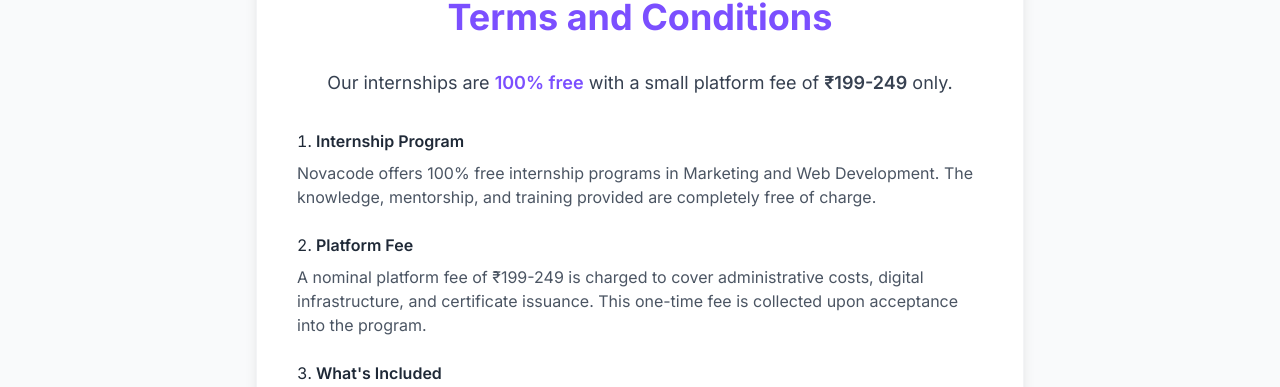
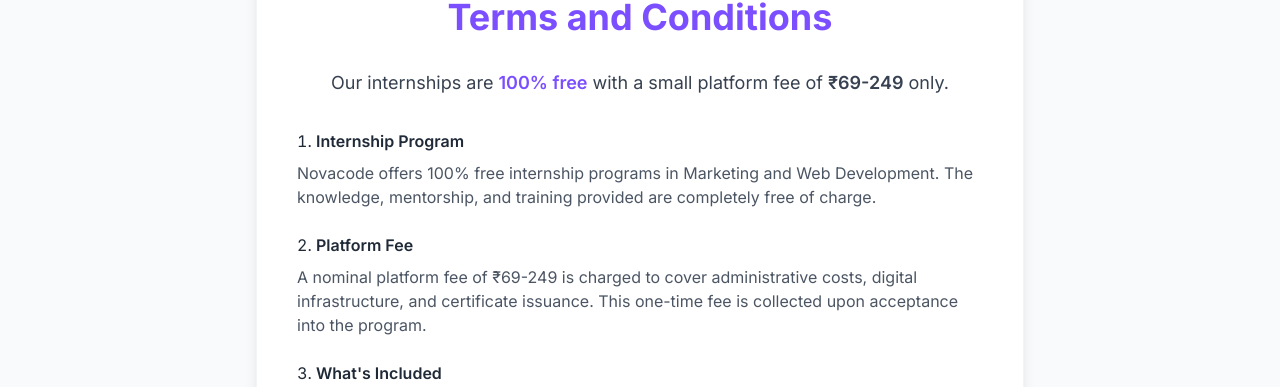
Before and after one commit to JeetMondal777/NovaCode, a React (Vite) app: page /termsandconditions in a window 1280 px wide. Shown: the part 180-567 px from the top of the page. Built offline with nearby package versions, Linux system fonts and the light colour scheme; the HTML template or start-up script is replaced by a standard one.

Commit message:
Update TermsAndConditions.tsx

```diff
--- a/src/pages/TermsAndConditions.tsx
+++ b/src/pages/TermsAndConditions.tsx
@@ -8,7 +8,7 @@ const TermsAndConditions = () => (
       <div className="max-w-3xl mx-auto bg-white rounded-xl shadow-lg p-10 border border-gray-100">
         <h1 className="text-4xl font-bold text-center mb-8 text-novacode-purple">Terms and Conditions</h1>
         <p className="text-lg text-gray-700 mb-8 text-center">
-          Our internships are <span className="font-semibold text-novacode-purple">100% free</span> with a small platform fee of <span className="font-semibold">₹199-249</span> only.
+          Our internships are <span className="font-semibold text-novacode-purple">100% free</span> with a small platform fee of <span className="font-semibold">₹69-249</span> only.
         </p>
         <ol className="list-decimal list-inside space-y-6 text-gray-800">
           <li>
@@ -17,7 +17,7 @@ const TermsAndConditions = () => (
           </li>
           <li>
             <span className="font-semibold">Platform Fee</span>
-            <p className="mt-2 text-gray-600">A nominal platform fee of ₹199-249 is charged to cover administrative costs, digital infrastructure, and certificate issuance. This one-time fee is collected upon acceptance into the program.</p>
+            <p className="mt-2 text-gray-600">A nominal platform fee of ₹69-249 is charged to cover administrative costs, digital infrastructure, and certificate issuance. This one-time fee is collected upon acceptance into the program.</p>
           </li>
           <li>
             <span className="font-semibold">What's Included</span>
```
